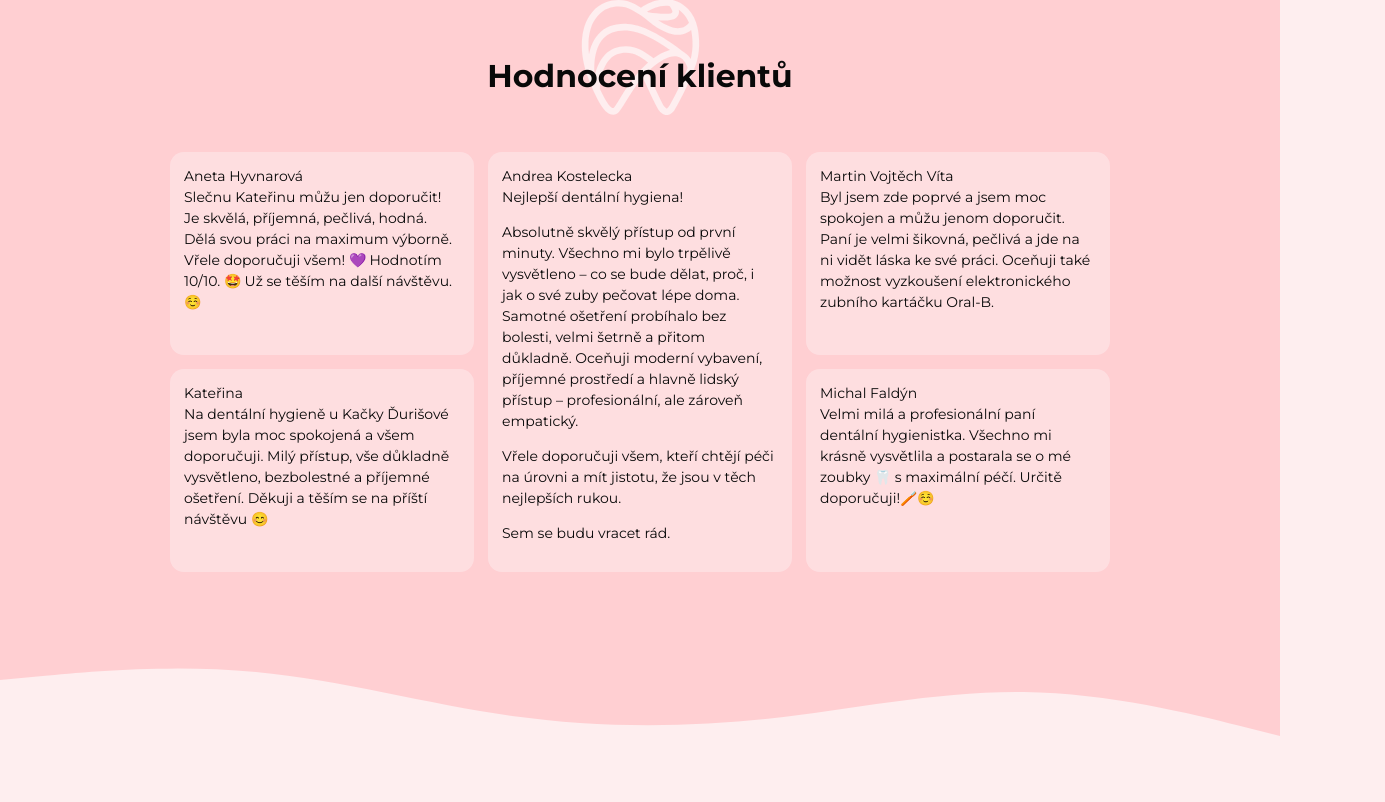
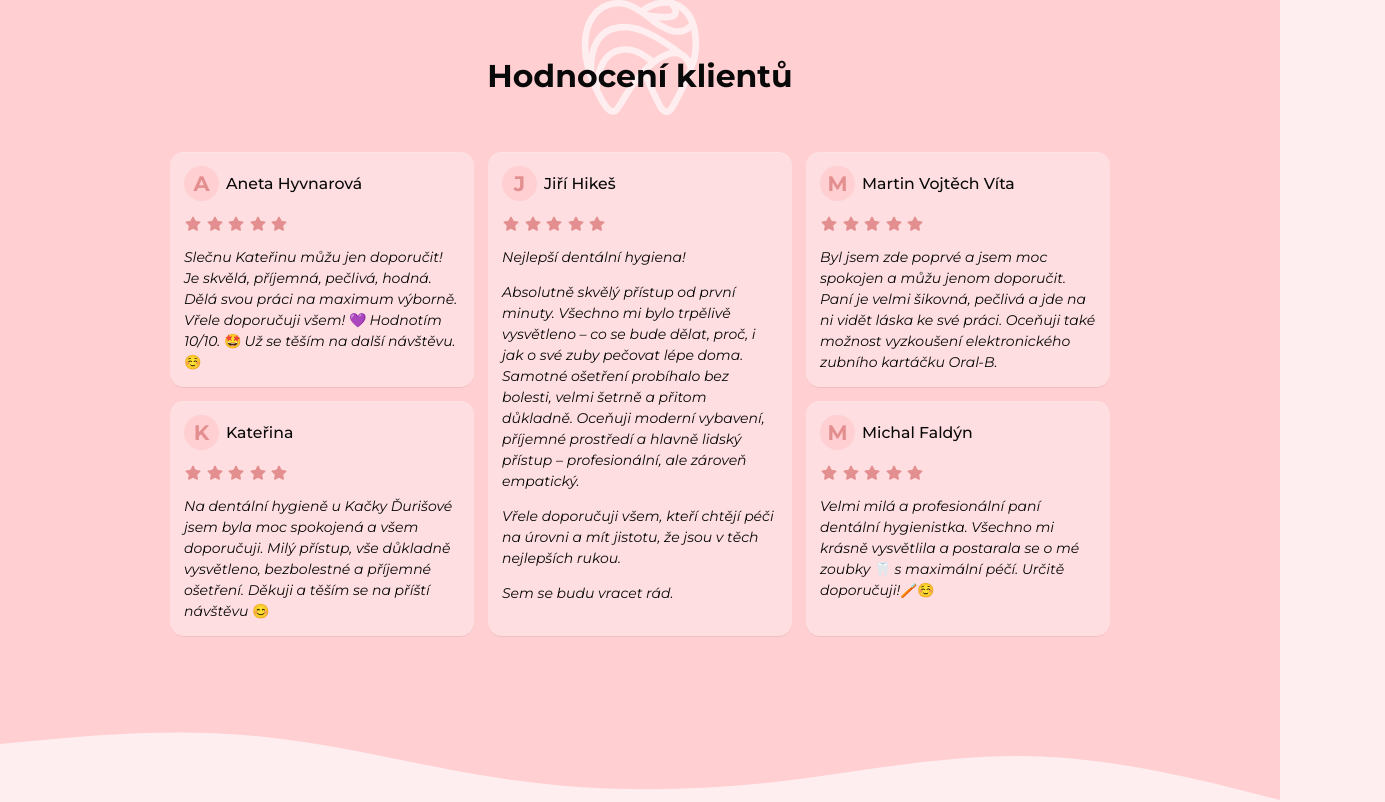
Before and after one commit to TheKvikk/dentalka_ostrava, a website built with Vite: page index.html in a window 1280 px wide. Shown: the part 6717-7519 px from the top of the page, 1385 px wide, since content can reach past the window. Built offline with nearby package versions, Linux system fonts and the light colour scheme; no server answers.

Commit message:
finished reviews

```diff
--- a/index.html
+++ b/index.html
@@ -68,6 +68,13 @@
 
         <symbol id="chevron" viewBox="0 0 24 24">
           <path d="M7.41 8.58 12 13.17l4.59-4.59L18 10l-6 6-6-6z" />
+        </symbol>
+
+        <symbol id="star" viewBox="0 0 24 24">
+          <path
+            fill="currentColor"
+            d="M17.56 21a1 1 0 0 1-.46-.11L12 18.22l-5.1 2.67a1 1 0 0 1-1.45-1.06l1-5.63-4.12-4a1 1 0 0 1-.25-1 1 1 0 0 1 .81-.68l5.7-.83 2.51-5.13a1 1 0 0 1 1.8 0l2.54 5.12 5.7.83a1 1 0 0 1 .81.68 1 1 0 0 1-.25 1l-4.12 4 1 5.63a1 1 0 0 1-.4 1 1 1 0 0 1-.62.18z"
+          />
         </symbol>
       </defs>
     </svg>
@@ -1072,8 +1079,35 @@
           </div>
 
           <div class="client-reviews">
-            <div class="client-review">
-              <span>Aneta Hyvnarová</span>
+            <a
+              href="https://maps.app.goo.gl/HJKN896owXdnRmAo8"
+              rel="nofollow"
+              target="_blank"
+              class="client-review"
+            >
+              <span data-letter="A">Aneta Hyvnarová</span>
+
+              <div class="stars">
+                <svg width="18" height="18">
+                  <use xlink:href="#star"></use>
+                </svg>
+
+                <svg width="18" height="18">
+                  <use xlink:href="#star"></use>
+                </svg>
+
+                <svg width="18" height="18">
+                  <use xlink:href="#star"></use>
+                </svg>
+
+                <svg width="18" height="18">
+                  <use xlink:href="#star"></use>
+                </svg>
+
+                <svg width="18" height="18">
+                  <use xlink:href="#star"></use>
+                </svg>
+              </div>
 
               <p>
                 Slečnu Kateřinu můžu jen doporučit! Je skvělá, příjemná,
@@ -1081,20 +1115,76 @@
                 doporučuji všem! 💜 Hodnotím 10/10. 🤩 Už se těším na další
                 návštěvu. ☺️
               </p>
-            </div>
+            </a>
 
-            <div class="client-review">
-              <span>Kateřina</span>
+            <a
+              href="https://maps.app.goo.gl/w9nj8DYA745wYEVM6"
+              rel="nofollow"
+              target="_blank"
+              class="client-review"
+            >
+              <span data-letter="K">Kateřina</span>
+
+              <div class="stars">
+                <svg width="18" height="18">
+                  <use xlink:href="#star"></use>
+                </svg>
+
+                <svg width="18" height="18">
+                  <use xlink:href="#star"></use>
+                </svg>
+
+                <svg width="18" height="18">
+                  <use xlink:href="#star"></use>
+                </svg>
+
+                <svg width="18" height="18">
+                  <use xlink:href="#star"></use>
+                </svg>
+
+                <svg width="18" height="18">
+                  <use xlink:href="#star"></use>
+                </svg>
+              </div>
+
               <p>
                 Na dentální hygieně u Kačky Ďurišové jsem byla moc spokojená a
                 všem doporučuji. Milý přístup, vše důkladně vysvětleno,
                 bezbolestné a příjemné ošetření. Děkuji a těším se na příští
                 návštěvu 😊
               </p>
-            </div>
+            </a>
 
-            <div class="client-review">
-              <span>Andrea Kostelecka</span>
+            <a
+              href="https://maps.app.goo.gl/B4EMuTR5kRzD13Vw6"
+              rel="nofollow"
+              target="_blank"
+              class="client-review"
+            >
+              <span data-letter="J">Jiří Hikeš</span>
+
+              <div class="stars">
+                <svg width="18" height="18">
+                  <use xlink:href="#star"></use>
+                </svg>
+
+                <svg width="18" height="18">
+                  <use xlink:href="#star"></use>
+                </svg>
+
+                <svg width="18" height="18">
+                  <use xlink:href="#star"></use>
+                </svg>
+
+                <svg width="18" height="18">
+                  <use xlink:href="#star"></use>
+                </svg>
+
+                <svg width="18" height="18">
+                  <use xlink:href="#star"></use>
+                </svg>
+              </div>
+
               <p>Nejlepší dentální hygiena!</p>
 
               <p>
@@ -1112,10 +1202,37 @@
               </p>
 
               <p>Sem se budu vracet rád.</p>
-            </div>
+            </a>
 
-            <div class="client-review">
-              <span>Martin Vojtěch Víta</span>
+            <a
+              href="https://maps.app.goo.gl/CxoZpVxp2V1JuUT66"
+              rel="nofollow"
+              target="_blank"
+              class="client-review"
+            >
+              <span data-letter="M">Martin Vojtěch Víta</span>
+
+              <div class="stars">
+                <svg width="18" height="18">
+                  <use xlink:href="#star"></use>
+                </svg>
+
+                <svg width="18" height="18">
+                  <use xlink:href="#star"></use>
+                </svg>
+
+                <svg width="18" height="18">
+                  <use xlink:href="#star"></use>
+                </svg>
+
+                <svg width="18" height="18">
+                  <use xlink:href="#star"></use>
+                </svg>
+
+                <svg width="18" height="18">
+                  <use xlink:href="#star"></use>
+                </svg>
+              </div>
 
               <p>
                 Byl jsem zde poprvé a jsem moc spokojen a můžu jenom doporučit.
@@ -1123,16 +1240,44 @@
                 práci. Oceňuji také možnost vyzkoušení elektronického zubního
                 kartáčku Oral-B.
               </p>
-            </div>
+            </a>
 
-            <div class="client-review">
-              <span>Michal Faldýn</span>
+            <a
+              href="https://maps.app.goo.gl/BiB7wj7PANoKAz9s9"
+              rel="nofollow"
+              target="_blank"
+              class="client-review"
+            >
+              <span data-letter="M">Michal Faldýn</span>
+
+              <div class="stars">
+                <svg width="18" height="18">
+                  <use xlink:href="#star"></use>
+                </svg>
+
+                <svg width="18" height="18">
+                  <use xlink:href="#star"></use>
+                </svg>
+
+                <svg width="18" height="18">
+                  <use xlink:href="#star"></use>
+                </svg>
+
+                <svg width="18" height="18">
+                  <use xlink:href="#star"></use>
+                </svg>
+
+                <svg width="18" height="18">
+                  <use xlink:href="#star"></use>
+                </svg>
+              </div>
+
               <p>
                 Velmi milá a profesionální paní dentální hygienistka. Všechno mi
                 krásně vysvětlila a postarala se o mé zoubky 🦷 s maximální
                 péčí. Určitě doporučuji!🪥☺️
               </p>
-            </div>
+            </a>
           </div>
         </div>
 
@@ -1170,25 +1315,33 @@
               <h2>Kontakty</h2>
 
               <a href="tel:+420771215772" class="telephone">+420 771 215 772</a>
+
               <br />
+
               <a href="mailto:dentalkaostrava@gmail.com" class="email"
                 >dentalkaostrava@gmail.com</a
               >
+
               <br />
+
               <div class="socials">
                 <a
                   href="https://www.instagram.com/dentalka_ostrava/"
                   rel="nofollow"
                   >@dentalka_ostrava</a
                 >
+
                 <br />
+
                 <a
                   href="https://www.facebook.com/profile.php?id=61576609616467"
                   rel="nofollow"
                   >Dentální hygiena Ostrava, Bc. Kateřina Ďurišová
                 </a>
               </div>
+
               <br />
+
               <address>
                 Adresa: náměstí Slov. nár. povstání 3061,
                 <br />
@@ -1201,7 +1354,7 @@
                 <p>PO: 7:00–17:00</p>
                 <p>ÚT: 7:00–17:00</p>
                 <p>ST: Zavřeno</p>
-                <p>ČT: Zavřeno/p></p>
+                <p>ČT: Zavřeno</p>
                 <p>PÁ: 7:00–17:00</p>
               </div>
             </div>
--- a/src/styles.css
+++ b/src/styles.css
@@ -16,6 +16,10 @@
     'Helvetica Neue', Arial, 'Noto Sans', 'Liberation Sans', sans-serif,
     'Apple Color Emoji', 'Segoe UI Emoji', 'Segoe UI Symbol', 'Noto Color Emoji';
   --font-montserrat: 'Montserrat', 'Montserrat Fallback';
+
+  --box-shadow: 0 2px 2px -1px #0701130a, 0 1px 1px -0.5px #0701130a,
+    0 0.5px 0.5px #0701130a, inset 0 2px 8px #ffffff0d,
+    inset 0 1px 3px #ffffff1f, inset 0 0.5px 0.5px #ffffff29;
 }
 
 *,
@@ -508,7 +512,7 @@ h6 {
   .introduction__image {
     position: absolute;
     top: 40px;
-    right: -25%;
+    right: -10%;
 
     margin-top: 0;
 
@@ -854,6 +858,7 @@ h6 {
 
   background-color: var(--primary-color);
   border-radius: 1rem;
+  box-shadow: var(--box-shadow);
 }
 
 .accordion button {
@@ -965,7 +970,7 @@ footer .grid {
   justify-content: center;
   gap: 4rem;
 
-  padding-bottom: 1rem;
+  padding-bottom: 3rem;
 
   width: 100%;
 }
@@ -1012,6 +1017,7 @@ address {
 
   background-color: rgba(254, 238, 239, 0.5);
   border-radius: 10px 70px 10px 70px;
+  box-shadow: var(--box-shadow);
 }
 
 .business-hours .content {
@@ -1156,4 +1162,51 @@ footer .section-ending-bottom {
 
   background-color: rgba(254, 238, 239, 0.5);
   border-radius: 1rem;
+  box-shadow: var(--box-shadow);
+
+  text-decoration: none;
 }
+
+.client-review span {
+  display: inline-flex;
+  align-items: center;
+  gap: 0.5rem;
+
+  font-weight: 500;
+  font-size: 1.125rem;
+}
+
+.client-review span::before {
+  display: inline-flex;
+  align-items: center;
+  justify-content: center;
+
+  content: attr(data-letter);
+
+  width: 2.5rem;
+  height: 2.5rem;
+
+  background-color: var(--primary-color);
+  border-radius: 50%;
+
+  color: var(--secondary-color);
+  font-weight: bold;
+  font-size: 1.5rem;
+}
+
+.client-review .stars {
+  display: flex;
+  gap: 0.25rem;
+
+  margin-block: 1rem;
+
+  color: var(--secondary-color);
+}
+
+.client-review p {
+  font-style: italic;
+}
+
+.client-review p:last-of-type {
+  margin-bottom: 0;
+}
```
